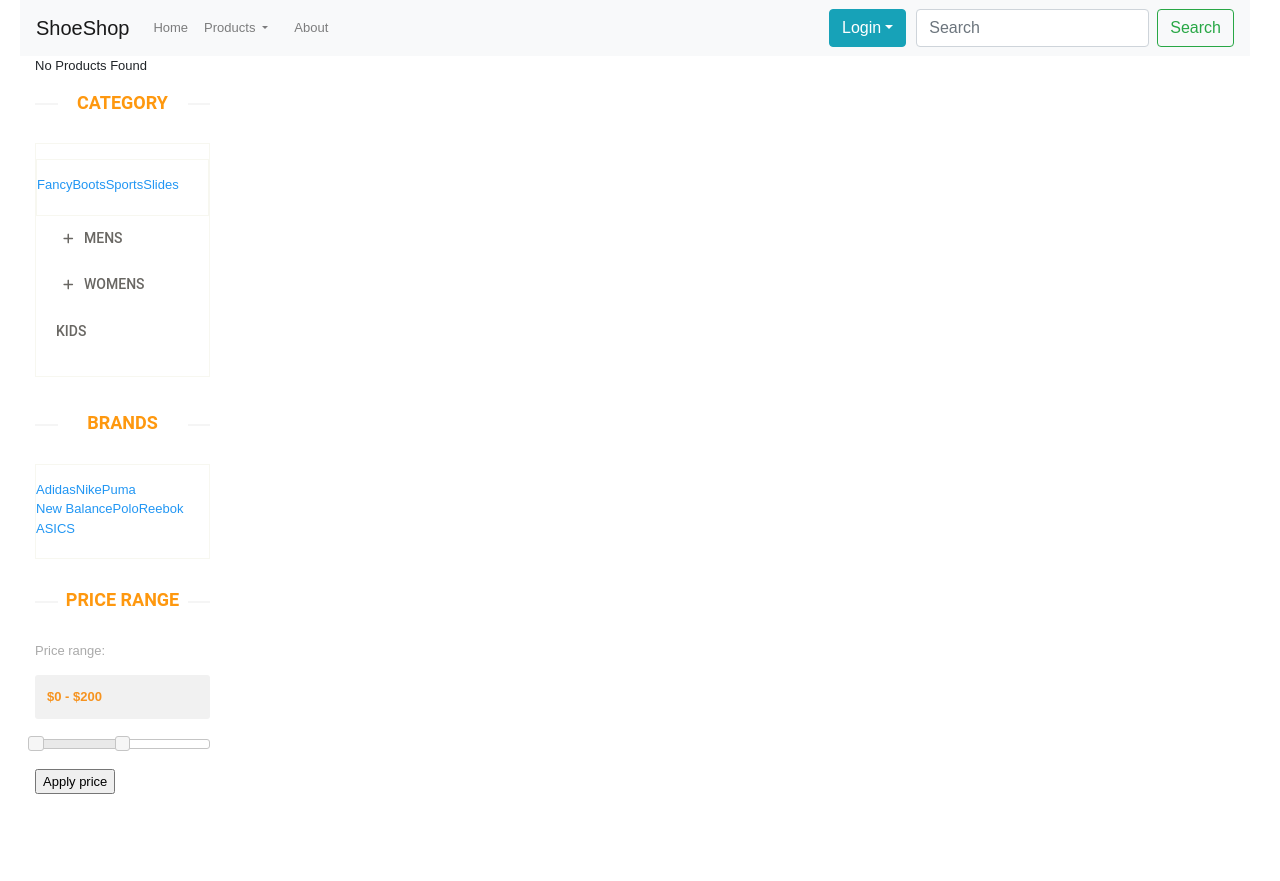
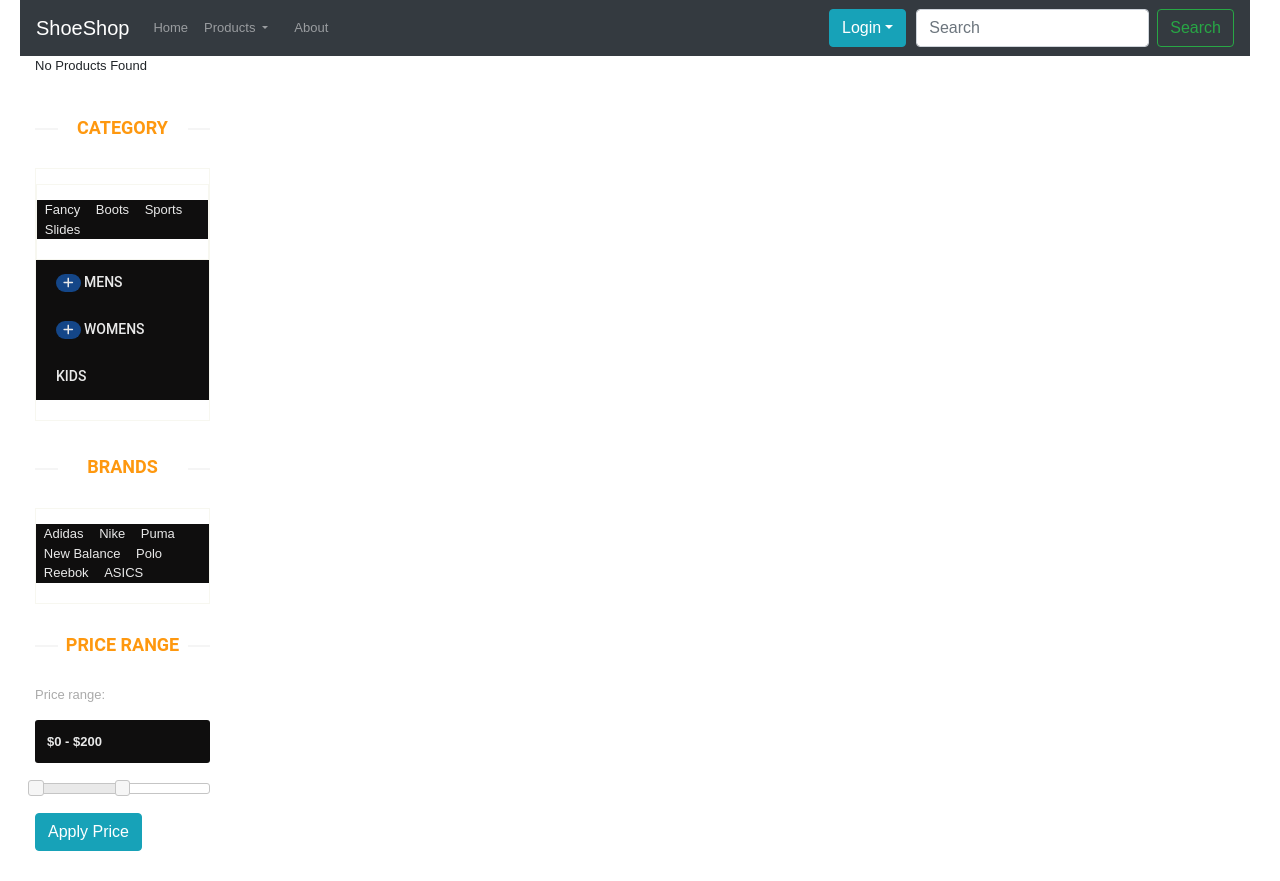
Before and after one commit to Mayankcnz/WebApplication-Node.js-MongoDB-Javascript-, a Node server app: page /products in a window 1280 px wide. Before the commit the page ends 824 px from the top, so only its background shows below. Run offline with Node 20, Linux system fonts and the light colour scheme; data that the repository does not hold is empty; some libraries are stand-ins or nearby versions.

Commit message:
updated front end

```diff
--- a/public/css/category.css
+++ b/public/css/category.css
@@ -1,10 +1,3 @@
-
-
-/*************************
-******* Home ******
-**************************/
-
-
 #slider {
   padding-bottom: 45px;
 }
@@ -96,6 +89,10 @@
   padding-bottom: 20px;
   padding-top: 15px;
 }
+
+.left-sidebar{
+  margin-top: 25px;
+}
 .left-sidebar h2, .brands_products h2 {
   color: #FE980F;
   font-family: 'Roboto', sans-serif;
@@ -144,15 +141,15 @@ h2.title:before{
 }
 
 .category-products .panel {
-	background-color: #FFFFFF;
-	border: 0px;
+	background-color: rgb(15, 14, 14);
+  border: 0px;
 	border-radius: 0px;
 	box-shadow:none;
 	margin-bottom: 0px;
 }
 
 .category-products .panel-default .panel-heading {
-  background-color: #FFFFFF;
+  background-color: rgb(15, 14, 14);
   border: 0 none;
   color: #FFFFFF;
   padding: 5px 20px;
@@ -168,12 +165,30 @@ h2.title:before{
 
 .panel-group .panel-heading + .panel-collapse .panel-body {
   border-top: 0 none;
+  background-color:rgb(15, 14, 14);
+}
+
+.nav-pills{
+  background-color: rgb(15, 14, 14);
+}
+
+#Men{
+  color: rgb(233, 233, 233);
+}
+
+#Women{
+  color: rgb(233, 233, 233);
+}
+
+#Kid{
+  color: rgb(233, 233, 233);
 }
 
 .category-products .badge {
   background:none;
   border-radius: 10px;
-  color: #696763;
+  color: rgb(233, 233, 233);
+  background-color: rgb(20, 70, 136);
   display: inline-block;
   font-size: 12px;
   font-weight: bold;
@@ -183,6 +198,7 @@ h2.title:before{
   text-align: center;
   vertical-align: baseline;
   white-space: nowrap;
+
 }
 
 .panel-body ul{
@@ -209,8 +225,14 @@ h2.title:before{
   margin-right:0;
 }
 
+.brands li a {
+  color: rgb(233, 233, 233);
+  padding: .6em;
+  text-decoration: none;
+}
+
 .brands-name .list li a {
-  background-color: #FFFFFF;
+  background-color: rgb(15, 14, 14);
   color: #696763;
   font-family: 'Roboto', sans-serif;
   font-size: 14px;
@@ -252,7 +274,7 @@ h2.title:before{
 }
 
 .well {
-  background-color: #FFFFFF;
+  background-color: rgb(15, 14, 14);
   border: 1px solid #F7F7F0;
   border-radius: 4px;
   box-shadow: none;
--- a/views/partials/navigation.ejs
+++ b/views/partials/navigation.ejs
@@ -1,5 +1,5 @@
 
-<nav class="navbar navbar-expand-lg navbar-light bg-light">
+<nav class="navbar navbar-expand-lg  navbar-dark bg-dark">
   <a class="navbar-brand" href="/">ShoeShop</a>
   <button class="navbar-toggler" type="button" data-toggle="collapse" data-target="#navbarSupportedContent" aria-controls="navbarSupportedContent" aria-expanded="false" aria-label="Toggle navigation">
     <span class="navbar-toggler-icon"></span>
--- a/views/partials/sidebar.ejs
+++ b/views/partials/sidebar.ejs
@@ -3,7 +3,7 @@
   <div class="panel-group category-products" id="accordian"><!--category-productsr-->
     <div class="brands_products"><!--brands_products-->
       <div class="brands-name">
-        <ul class="nav nav-pills nav-stacked">
+        <ul class="nav brands nav-pills nav-stacked">
           <li><a href="/products?category=fancy">Fancy</a></li>
           <li><a href="/products?category=boots">Boots</a></li>
           <li><a href="/products?category=sports">Sports</a></li>
@@ -14,7 +14,7 @@
     <div class="panel panel-default">
       <div class="panel-heading">
         <h4 class="panel-title">
-          <a data-toggle="collapse" data-parent="#accordian" href="#mens">
+          <a id="Men" data-toggle="collapse" data-parent="#accordian" href="#mens">
             <span class="badge pull-right"><i class="fa fa-plus"></i></span>
             Mens
           </a>
@@ -37,7 +37,7 @@
     <div class="panel panel-default">
       <div class="panel-heading">
         <h4 class="panel-title">
-          <a data-toggle="collapse" data-parent="#accordian" href="#womens">
+          <a id="Women" data-toggle="collapse" data-parent="#accordian" href="#womens">
             <span class="badge pull-right"><i class="fa fa-plus"></i></span>
             Womens
           </a>
@@ -58,7 +58,7 @@
     </div>
     <div class="panel panel-default">
       <div class="panel-heading">
-        <h4 class="panel-title"><a href="#">Kids</a></h4>
+        <h4 class="panel-title"><a id="Kid" href="#">Kids</a></h4>
       </div>
     </div>
   </div><!--/category-products-->
@@ -66,7 +66,7 @@
   <div class="brands_products"><!--brands_products-->
     <h2>Brands</h2>
     <div class="brands-name">
-      <ul class="nav nav-pills nav-stacked">
+      <ul class="brands nav nav-pills nav-stacked">
         <li><a href="/products?brand=adidas">Adidas</a></li>
         <li><a href="/products?brand=nike">Nike</a></li>
         <li><a href="/products?brand=puma">Puma</a></li>
@@ -82,18 +82,19 @@
     <form action="/products" method="GET">
       <h2>Price Range</h2>
       <label for="amount">Price range:</label>
-      <input type="text" id="amount" style="border: 0; color: #f6931f; font-weight: bold;" />
+      <input type="text" id="amount" style="border: 0; background-color: rgb(15, 14, 14); color: rgb(233, 233, 233);font-weight: bold;" />
       <input type="hidden" id="maxPrice" name="maxPrice" />
       <input type="hidden" id="minPrice" name="minPrice" />
 
       <div id="slider-range"></div><br />
-      <input type="submit" value="Apply price" />
+      <button type="submit" class="btn btn-info" value="Apply price">Apply Price</button>
     </form>
   </div>
 </div>
 
 <script>
   $(function() {
+
     $( "#slider-range" ).slider({
       step: 1,
       range: true,
```
